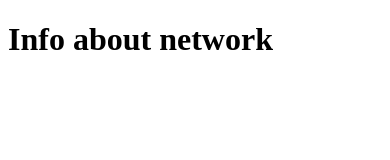
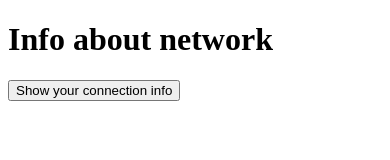
Before and after one commit to GutMat/network, a plain HTML site: page www/index.html in a window 390 px wide. Drawn offline with Linux system fonts and the light colour scheme; some packages are replaced by stand-ins of ours.

Commit message:
Added button

```diff
--- a/config.xml
+++ b/config.xml
@@ -13,5 +13,6 @@
 
 	<plugin name="cordova-plugin-device" spec="2.0.1" />
 	<plugin name="cordova-plugin-dialogs" spec="2.0.1" />
+    <plugin name="cordova-plugin-network-information" spec="~2.0.1" />
 
 </widget>
--- a/www/index.html
+++ b/www/index.html
@@ -9,8 +9,6 @@
 		<div>
 		<h1>Info about network</h1>
 		</div>
-		<div>
-
-		</div>
+		<input type="button" onclick="checkConnection()" value="Show your connection info">
 	</body>
 </html>
--- a/www/js/pgb.js
+++ b/www/js/pgb.js
@@ -5,3 +5,21 @@ function init() {
 function onDeviceReady() {
 	navigator.notification.beep(1);
 }
+
+function checkConnection() {
+    var networkState = navigator.connection.type;
+
+    var states = {};
+    states[Connection.UNKNOWN]  = 'Unknown connection';
+    states[Connection.ETHERNET] = 'Ethernet connection';
+    states[Connection.WIFI]     = 'WiFi connection';
+    states[Connection.CELL_2G]  = 'Cell 2G connection';
+    states[Connection.CELL_3G]  = 'Cell 3G connection';
+    states[Connection.CELL_4G]  = 'Cell 4G connection';
+    states[Connection.CELL]     = 'Cell generic connection';
+    states[Connection.NONE]     = 'No network connection';
+
+    alert('Connection type: ' + states[networkState]);
+}
+
+checkConnection();
```
